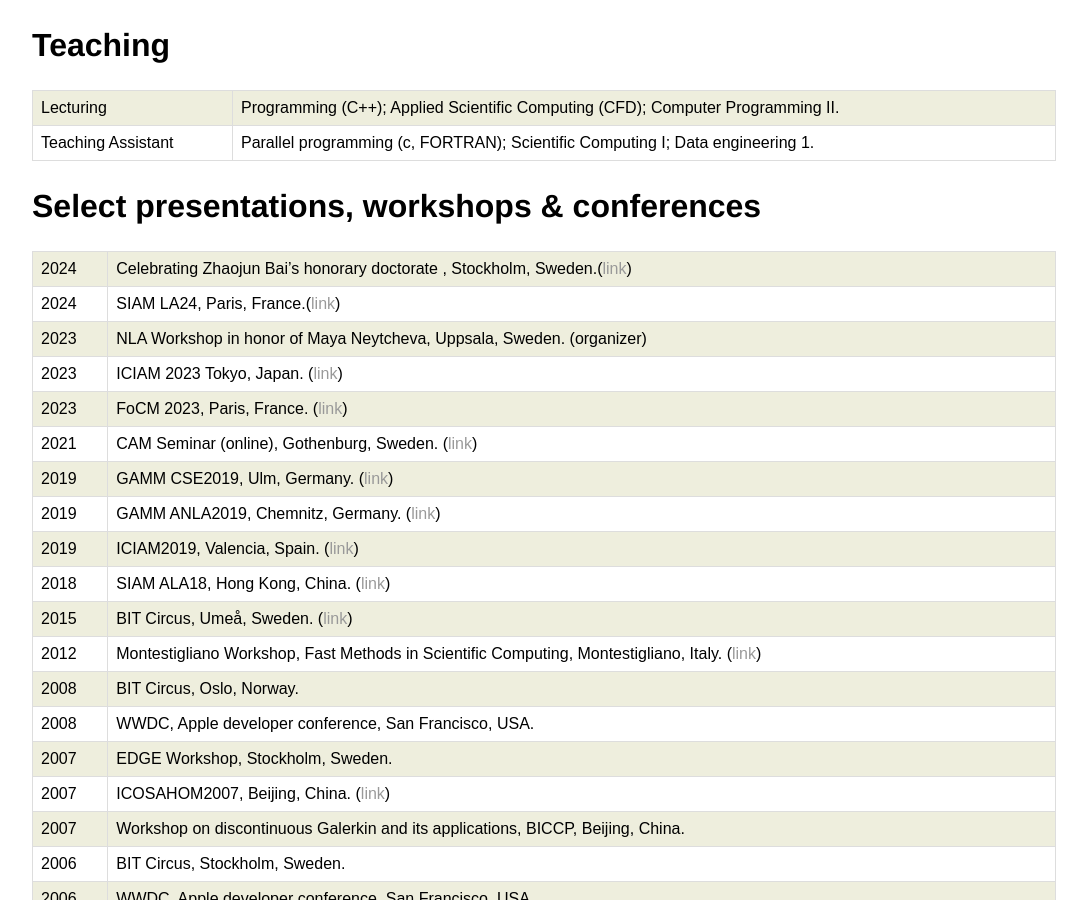
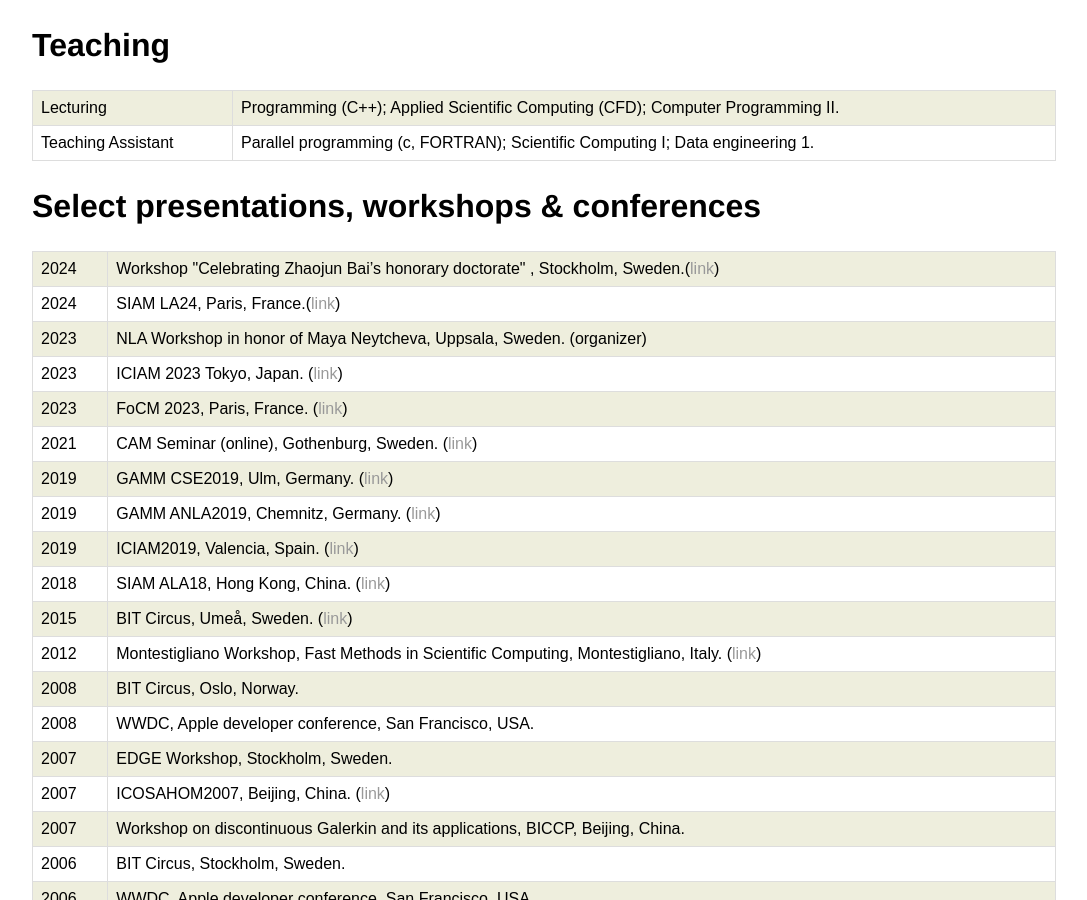
Before and after one commit to sverek/sverek.github.io, a Jekyll site: the page built from cv/index.html, in a window 1280 px wide and 900 px high, scrolled down 808 px. Shown: the whole window, without its empty margins (96-1183 px from the left). Built offline with Jekyll 4.4.1, drawn with Linux system fonts in a browser that asks for light colours.

Commit message:
minor update

```diff
--- a/cv/index.html
+++ b/cv/index.html
@@ -52,7 +52,7 @@ tr:nth-child(odd) {
 
     <h2>Select presentations, workshops &amp; conferences</h2>
     <table>
-        <tr><td>2024</td><td>Celebrating Zhaojun Bai’s honorary doctorate
+        <tr><td>2024</td><td>Workshop "Celebrating Zhaojun Bai’s honorary doctorate"
 , Stockholm, Sweden.(<a href="https://www.su.se/celebrating-zhaojun-bai-s-honorary-doctorate-1.764537">link</a>)
       <tr><td>2024</td><td>SIAM LA24, Paris, France.(<a href="https://www.siam.org/conferences/cm/conference/la24">link</a>)
         <tr><td>2023</td><td>NLA Workshop in honor of Maya Neytcheva, Uppsala, Sweden. (organizer)
--- a/index.html
+++ b/index.html
@@ -19,6 +19,7 @@ title: www.2pi.se
       <ul>
         <li>Teaching 2024/2025Q3: 1TD433 <a href="https://www.uu.se/utbildning/kurs?query=1TD433">Programmeringsteknik I</a></li>
         <li>Conference: 16-20/6 2025, <a href="https://parallel.bas.bg/Conferences/SciCom25/">LSSC25</a>, Sozopol, Bulgaria</li>
+        <li>Conference: 23-27/6 2025, <a href="https://ilas2025.tw/">ILAS2025</a>, Kaohsiung, Taiwan</li>
       </ul>
       </div>
 	<p>
```
